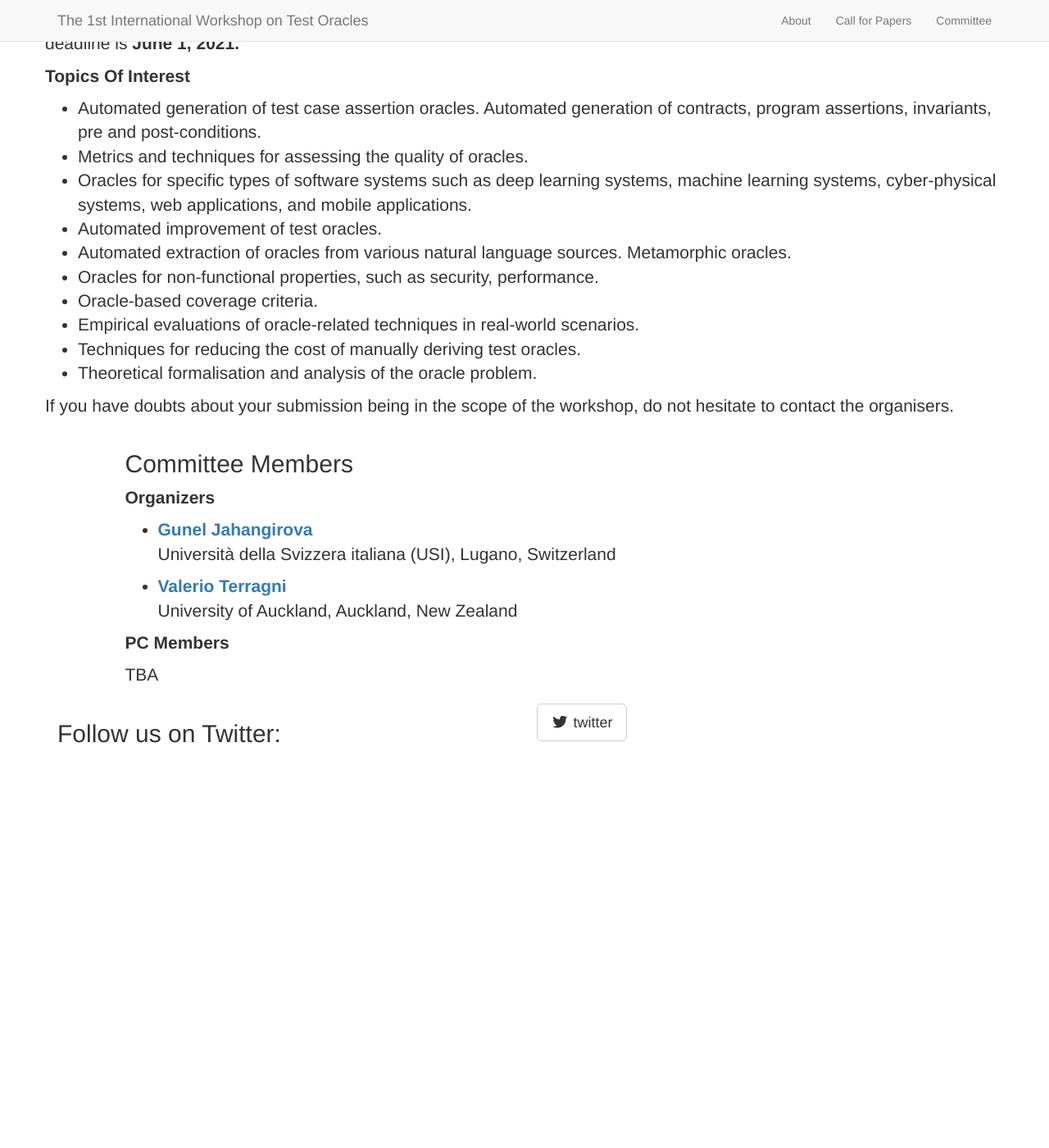
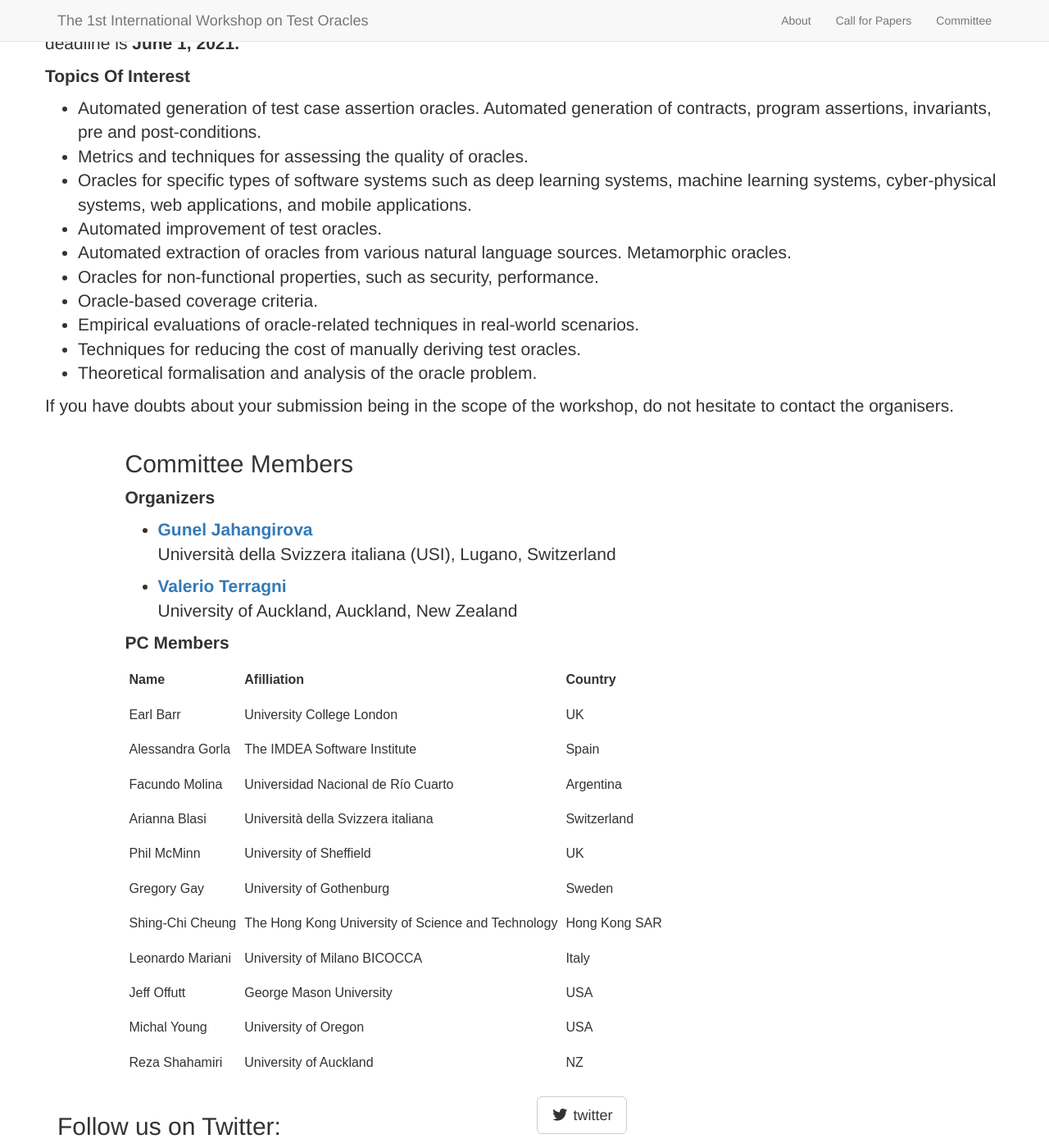
Before and after one commit to toracle2021/toracle2021.github.io, a Jekyll site: the page built from _posts/2014-09-22-services-2.markdown, in a window 1280 px wide and 1400 px high, scrolled down 1721 px. Shown: the whole window at 82% size. Built offline with Jekyll 4.4.1, drawn with Linux system fonts in a browser that asks for light colours; nearby versions of some CDN libraries; library files that are not in the unit come from our copies; before the commit the page ends 2642 px from its top, so only the background shows below that.

Commit message:
add PC members

```diff
--- a/_posts/2014-09-22-services-2.markdown
+++ b/_posts/2014-09-22-services-2.markdown
@@ -14,4 +14,77 @@ description: |
 
   **PC Members**
 
-  TBA
+<style type="text/css">
+.tg  {border-collapse:collapse;border-spacing:2px;}
+.tg td{border-color:black;border-style:none;border-width:4px;font-family:Arial, sans-serif;font-size:16px;
+  overflow:hidden;padding:10px 5px;word-break:normal;}
+.tg th{border-color:black;border-style:none;border-width:4px;font-family:Arial, sans-serif;font-size:16px;
+  font-weight:normal;overflow:hidden;padding:10px 5px;word-break:normal;}
+.tg .tg-0pky{border-color:inherit;text-align:left;vertical-align:top}
+</style>
+<table class="tg">
+<thead>
+  <tr>
+    <th class="tg-0pky"><b>Name</b></th>
+    <th class="tg-0pky"><b>Afilliation</b></th>
+    <th class="tg-0pky"><b>Country</b></th>
+  </tr>
+</thead>
+<tbody>
+  <tr>
+    <td class="tg-0pky">Earl Barr</td>
+    <td class="tg-0pky">University College London</td>
+    <td class="tg-0pky">UK</td>
+  </tr>
+  <tr>
+    <td class="tg-0pky">Alessandra Gorla</td>
+    <td class="tg-0pky">The IMDEA Software Institute</td>
+    <td class="tg-0pky">Spain</td>
+  </tr>
+  <tr>
+    <td class="tg-0pky">Facundo Molina</td>
+    <td class="tg-0pky">Universidad Nacional de Río Cuarto</td>
+    <td class="tg-0pky">Argentina</td>
+  </tr>
+  <tr>
+    <td class="tg-0pky">Arianna Blasi</td>
+    <td class="tg-0pky">Università della Svizzera italiana</td>
+    <td class="tg-0pky">Switzerland</td>
+  </tr>
+  <tr>
+    <td class="tg-0pky">Phil McMinn</td>
+    <td class="tg-0pky">University of Sheffield</td>
+    <td class="tg-0pky">UK</td>
+  </tr>
+  <tr>
+    <td class="tg-0pky">Gregory Gay</td>
+    <td class="tg-0pky">University of Gothenburg</td>
+    <td class="tg-0pky">Sweden</td>
+  </tr>
+  <tr>
+    <td class="tg-0pky">Shing-Chi Cheung</td>
+    <td class="tg-0pky">The Hong Kong University of Science and Technology</td>
+    <td class="tg-0pky">Hong Kong SAR</td>
+  </tr>
+  <tr>
+    <td class="tg-0pky">Leonardo Mariani</td>
+    <td class="tg-0pky">University of Milano BICOCCA</td>
+    <td class="tg-0pky">Italy</td>
+  </tr>
+  <tr>
+    <td class="tg-0pky">Jeff Offutt</td>
+    <td class="tg-0pky">George Mason University</td>
+    <td class="tg-0pky">USA</td>
+  </tr>
+  <tr>
+    <td class="tg-0pky">Michal Young</td>
+    <td class="tg-0pky">University of Oregon</td>
+    <td class="tg-0pky">USA</td>
+  </tr>
+  <tr>
+    <td class="tg-0pky">Reza Shahamiri</td>
+    <td class="tg-0pky">University of Auckland</td>
+    <td class="tg-0pky">NZ</td>
+  </tr>
+</tbody>
+</table>
```
